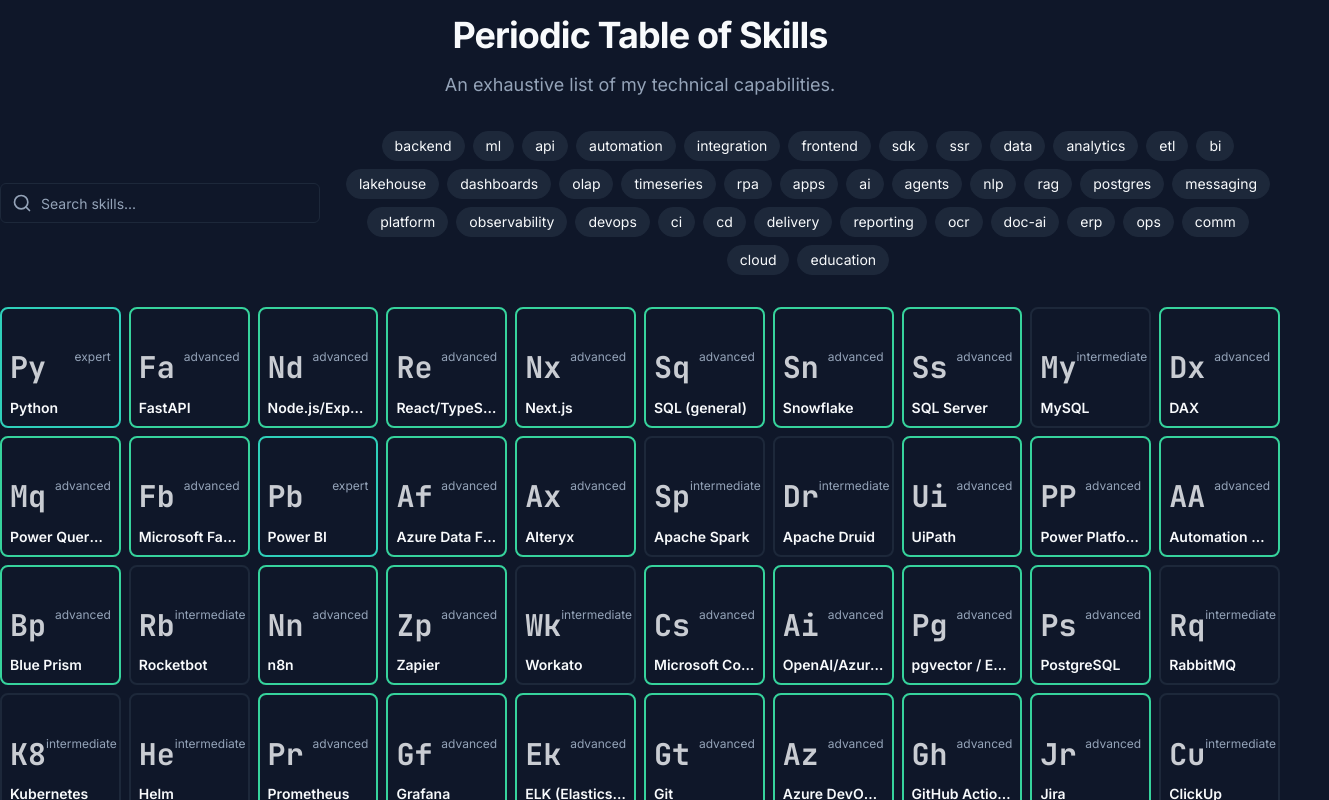
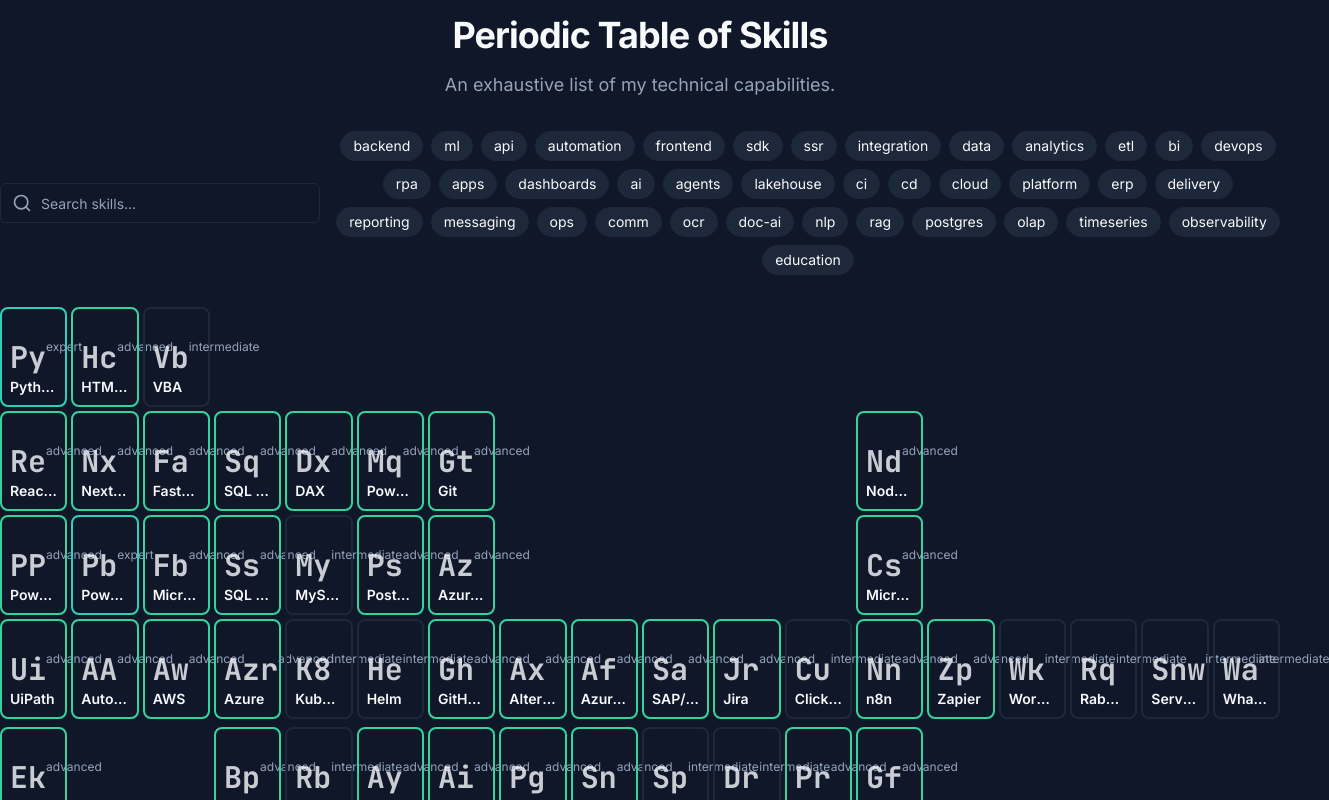
Before and after one commit to BernydotJar/Eduardo_Sacahui_Resume, a Next.js app: page / in a window 1280 px wide. Shown: the part 860-1660 px from the top of the page, 1329 px wide, since content can reach past the window. Built offline with nearby package versions, Linux system fonts and the light colour scheme.

Commit message:
Me gusta pero creo que el layout debe ser lo más parecido a una tabla pe

```diff
--- a/src/components/sections/Skills.tsx
+++ b/src/components/sections/Skills.tsx
@@ -1,3 +1,4 @@
+
 "use client";
 
 import { useState } from 'react';
@@ -6,6 +7,7 @@ import SkillTile from '@/components/ui/SkillTile';
 import { Input } from '@/components/ui/input';
 import { Search } from 'lucide-react';
 import { motion, AnimatePresence } from 'framer-motion';
+import { cn } from '@/lib/utils';
 
 interface SkillsProps {
   onTileClick: (skillId: string) => void;
@@ -28,6 +30,8 @@ const Skills = ({ onTileClick }: SkillsProps) => {
     const matchesTags = activeTags.length === 0 || activeTags.every(tag => skill.tags.includes(tag));
     return matchesSearch && matchesTags;
   });
+
+  const isFiltering = searchTerm || activeTags.length > 0;
 
   return (
     <section id="skills" className="container">
@@ -64,7 +68,12 @@ const Skills = ({ onTileClick }: SkillsProps) => {
         </div>
       </div>
 
-      <div className="grid grid-cols-[repeat(auto-fill,minmax(120px,1fr))] gap-2">
+      <div className={cn(
+        "relative grid gap-1",
+        isFiltering
+          ? "grid-cols-[repeat(auto-fill,minmax(120px,1fr))]"
+          : "grid-cols-18 grid-rows-7"
+      )}>
         <AnimatePresence>
           {filteredSkills.map((skill, index) => (
             <motion.div
@@ -74,6 +83,10 @@ const Skills = ({ onTileClick }: SkillsProps) => {
               animate={{ opacity: 1, scale: 1 }}
               exit={{ opacity: 0, scale: 0.8 }}
               transition={{ duration: 0.2, delay: index * 0.02 }}
+              className={cn(
+                "min-h-[100px]",
+                !isFiltering && `col-start-${skill.col} row-start-${skill.row}`
+              )}
             >
               <SkillTile skill={skill} onClick={() => onTileClick(skill.id)} />
             </motion.div>
--- a/src/components/ui/SkillTile.tsx
+++ b/src/components/ui/SkillTile.tsx
@@ -1,3 +1,4 @@
+
 "use client";
 
 import type { Skill } from '@/lib/types';
@@ -14,6 +15,7 @@ const levelColorMap: { [key: string]: string } = {
   expert: 'border-primary shadow-primary/20',
   advanced: 'border-accent shadow-accent/20',
   intermediate: 'border-secondary',
+  education: 'border-muted/30'
 };
 
 const SkillTile = ({ skill, onClick }: SkillTileProps) => {
@@ -23,7 +25,7 @@ const SkillTile = ({ skill, onClick }: SkillTileProps) => {
     <motion.button
       onClick={onClick}
       className={cn(
-        "relative w-full aspect-square p-2 rounded-lg border-2 text-left transition-all duration-300 focus:outline-none focus:ring-2 focus:ring-ring focus:ring-offset-2 focus:ring-offset-background",
+        "relative w-full h-full p-2 rounded-lg border-2 text-left transition-all duration-300 focus:outline-none focus:ring-2 focus:ring-ring focus:ring-offset-2 focus:ring-offset-background",
         levelColorMap[skill.level] || 'border-muted',
         'hover:bg-accent/10 hover:border-accent hover:shadow-[0_0_15px_hsl(var(--accent))]'
       )}
--- a/src/data/skills.json
+++ b/src/data/skills.json
@@ -1,62 +1,58 @@
 
 [
-  { "id":"python","symbol":"Py","name":"Python","level":"expert","stable":true,"tags":["backend","ml","api","automation"]},
-  { "id":"fastapi","symbol":"Fa","name":"FastAPI","level":"advanced","stable":true,"tags":["api"]},
-  { "id":"node","symbol":"Nd","name":"Node.js/Express","level":"advanced","stable":true,"tags":["api","integration"]},
-  { "id":"react","symbol":"Re","name":"React/TypeScript","level":"advanced","stable":true,"tags":["frontend","sdk"]},
-  { "id":"next","symbol":"Nx","name":"Next.js","level":"advanced","stable":true,"tags":["frontend","ssr"]},
+  { "id":"python","symbol":"Py","name":"Python","level":"expert","stable":true,"tags":["backend","ml","api","automation"], "row": 1, "col": 1 },
+  { "id":"htmlcss","symbol":"Hc","name":"HTML/CSS","level":"advanced","stable":true,"tags":["frontend"], "row": 1, "col": 2 },
+  { "id":"vba","symbol":"Vb","name":"VBA","level":"intermediate","stable":true,"tags":["automation"], "row": 1, "col": 18 },
 
-  { "id":"sql","symbol":"Sq","name":"SQL (general)","level":"advanced","stable":true,"tags":["data"]},
-  { "id":"snowflake","symbol":"Sn","name":"Snowflake","level":"advanced","stable":true,"tags":["data","analytics"]},
-  { "id":"sqlserver","symbol":"Ss","name":"SQL Server","level":"advanced","stable":true,"tags":["data"]},
-  { "id":"mysql","symbol":"My","name":"MySQL","level":"intermediate","stable":true,"tags":["data"]},
-  { "id":"dax","symbol":"Dx","name":"DAX","level":"advanced","stable":true,"tags":["analytics"]},
-  { "id":"powerquery","symbol":"Mq","name":"Power Query (M)","level":"advanced","stable":true,"tags":["etl","bi"]},
-  { "id":"fabric","symbol":"Fb","name":"Microsoft Fabric (Pipelines/Lakehouse)","level":"advanced","stable":true,"tags":["data","etl","lakehouse"]},
-  { "id":"powerbi","symbol":"Pb","name":"Power BI","level":"expert","stable":true,"tags":["bi","dashboards"]},
-  { "id":"adf","symbol":"Af","name":"Azure Data Factory","level":"advanced","stable":true,"tags":["etl"]},
-  { "id":"alteryx","symbol":"Ax","name":"Alteryx","level":"advanced","stable":true,"tags":["etl"]},
-  { "id":"spark","symbol":"Sp","name":"Apache Spark","level":"intermediate","stable":true,"tags":["etl","analytics"]},
-  { "id":"druid","symbol":"Dr","name":"Apache Druid","level":"intermediate","stable":true,"tags":["olap","timeseries"]},
+  { "id":"react","symbol":"Re","name":"React/TypeScript","level":"advanced","stable":true,"tags":["frontend","sdk"], "row": 2, "col": 1 },
+  { "id":"next","symbol":"Nx","name":"Next.js","level":"advanced","stable":true,"tags":["frontend","ssr"], "row": 2, "col": 2 },
+  { "id":"node","symbol":"Nd","name":"Node.js/Express","level":"advanced","stable":true,"tags":["api","integration"], "row": 2, "col": 13 },
+  { "id":"fastapi","symbol":"Fa","name":"FastAPI","level":"advanced","stable":true,"tags":["api"], "row": 2, "col": 14 },
+  { "id":"sql","symbol":"Sq","name":"SQL (general)","level":"advanced","stable":true,"tags":["data"], "row": 2, "col": 15 },
+  { "id":"dax","symbol":"Dx","name":"DAX","level":"advanced","stable":true,"tags":["analytics"], "row": 2, "col": 16 },
+  { "id":"powerquery","symbol":"Mq","name":"Power Query (M)","level":"advanced","stable":true,"tags":["etl","bi"], "row": 2, "col": 17 },
+  { "id":"git","symbol":"Gt","name":"Git","level":"advanced","stable":true,"tags":["devops"], "row": 2, "col": 18 },
 
-  { "id":"uipath","symbol":"Ui","name":"UiPath","level":"advanced","stable":true,"tags":["rpa","automation"]},
-  { "id":"powerplatform","symbol":"PP","name":"Power Platform (Automate/Apps/Dataverse)","level":"advanced","stable":true,"tags":["rpa","automation","apps"]},
-  { "id":"automationanywhere","symbol":"AA","name":"Automation Anywhere 360","level":"advanced","stable":true,"tags":["rpa"]},
-  { "id":"blueprism","symbol":"Bp","name":"Blue Prism","level":"advanced","stable":true,"tags":["rpa"]},
-  { "id":"rocketbot","symbol":"Rb","name":"Rocketbot","level":"intermediate","stable":true,"tags":["rpa"]},
-  { "id":"n8n","symbol":"Nn","name":"n8n","level":"advanced","stable":true,"tags":["automation","integration"]},
-  { "id":"zapier","symbol":"Zp","name":"Zapier","level":"advanced","stable":true,"tags":["automation"]},
-  { "id":"workato","symbol":"Wk","name":"Workato","level":"intermediate","stable":true,"tags":["automation"]},
-  { "id":"copilotstudio","symbol":"Cs","name":"Microsoft Copilot Studio","level":"advanced","stable":true,"tags":["ai","agents"]},
+  { "id":"powerplatform","symbol":"PP","name":"Power Platform (Automate/Apps/Dataverse)","level":"advanced","stable":true,"tags":["rpa","automation","apps"], "row": 3, "col": 1 },
+  { "id":"powerbi","symbol":"Pb","name":"Power BI","level":"expert","stable":true,"tags":["bi","dashboards"], "row": 3, "col": 2 },
+  { "id":"copilotstudio","symbol":"Cs","name":"Microsoft Copilot Studio","level":"advanced","stable":true,"tags":["ai","agents"], "row": 3, "col": 13 },
+  { "id":"fabric","symbol":"Fb","name":"Microsoft Fabric (Pipelines/Lakehouse)","level":"advanced","stable":true,"tags":["data","etl","lakehouse"], "row": 3, "col": 14 },
+  { "id":"sqlserver","symbol":"Ss","name":"SQL Server","level":"advanced","stable":true,"tags":["data"], "row": 3, "col": 15 },
+  { "id":"mysql","symbol":"My","name":"MySQL","level":"intermediate","stable":true,"tags":["data"], "row": 3, "col": 16 },
+  { "id":"postgres","symbol":"Ps","name":"PostgreSQL","level":"advanced","stable":true,"tags":["data"], "row": 3, "col": 17 },
+  { "id":"azuredevops","symbol":"Az","name":"Azure DevOps / VSTS","level":"advanced", "stable":true, "tags":["ci","cd"], "row": 3, "col": 18 },
 
-  { "id":"openai","symbol":"Ai","name":"OpenAI/Azure OpenAI (LLM/RAG)","level":"advanced","stable":true,"tags":["ai","nlp","rag"]},
-  { "id":"pgvector","symbol":"Pg","name":"pgvector / Embeddings","level":"advanced","stable":true,"tags":["ai","rag","postgres"]},
-  { "id":"postgres","symbol":"Ps","name":"PostgreSQL","level":"advanced","stable":true,"tags":["data"]},
-  { "id":"rabbitmq","symbol":"Rq","name":"RabbitMQ","level":"intermediate","stable":true,"tags":["messaging"]},
+  { "id":"uipath","symbol":"Ui","name":"UiPath","level":"advanced","stable":true,"tags":["rpa","automation"], "row": 4, "col": 1 },
+  { "id":"automationanywhere","symbol":"AA","name":"Automation Anywhere 360","level":"advanced","stable":true,"tags":["rpa"], "row": 4, "col": 2 },
+  { "id":"aws","symbol":"Aw","name":"AWS","level":"advanced","stable":true,"tags":["cloud"], "row": 4, "col": 3 },
+  { "id":"azure","symbol":"Azr","name":"Azure","level":"advanced","stable":true,"tags":["cloud"], "row": 4, "col": 4 },
+  { "id":"kubernetes","symbol":"K8","name":"Kubernetes","level":"intermediate","stable":true,"tags":["platform"], "row": 4, "col": 5 },
+  { "id":"helm","symbol":"He","name":"Helm","level":"intermediate","stable":true,"tags":["platform"], "row": 4, "col": 6 },
+  { "id":"githubactions","symbol":"Gh","name":"GitHub Actions","level":"advanced","stable":true,"tags":["ci","cd"], "row": 4, "col": 7 },
+  { "id":"alteryx","symbol":"Ax","name":"Alteryx","level":"advanced","stable":true,"tags":["etl"], "row": 4, "col": 8 },
+  { "id":"adf","symbol":"Af","name":"Azure Data Factory","level":"advanced","stable":true,"tags":["etl"], "row": 4, "col": 9 },
+  { "id":"sap","symbol":"Sa","name":"SAP/HANA integrations","level":"advanced","stable":true,"tags":["erp"], "row": 4, "col": 10 },
+  { "id":"jira","symbol":"Jr","name":"Jira","level":"advanced","stable":true,"tags":["delivery","reporting"], "row": 4, "col": 11 },
+  { "id":"clickup","symbol":"Cu","name":"ClickUp","level":"intermediate","stable":true,"tags":["delivery"], "row": 4, "col": 12 },
+  { "id":"n8n","symbol":"Nn","name":"n8n","level":"advanced","stable":true,"tags":["automation","integration"], "row": 4, "col": 13 },
+  { "id":"zapier","symbol":"Zp","name":"Zapier","level":"advanced","stable":true,"tags":["automation"], "row": 4, "col": 14 },
+  { "id":"workato","symbol":"Wk","name":"Workato","level":"intermediate","stable":true,"tags":["automation"], "row": 4, "col": 15 },
+  { "id":"rabbitmq","symbol":"Rq","name":"RabbitMQ","level":"intermediate","stable":true,"tags":["messaging"], "row": 4, "col": 16 },
+  { "id":"servicenow","symbol":"Snw","name":"ServiceNow (actions/runbooks)","level":"intermediate","stable":true,"tags":["ops"], "row": 4, "col": 17 },
+  { "id":"whatsapp","symbol":"Wa","name":"WhatsApp Notifications","level":"intermediate","stable":true,"tags":["comm"], "row": 4, "col": 18 },
 
-  { "id":"kubernetes","symbol":"K8","name":"Kubernetes","level":"intermediate","stable":true,"tags":["platform"]},
-  { "id":"helm","symbol":"He","name":"Helm","level":"intermediate","stable":true,"tags":["platform"]},
-  { "id":"prometheus","symbol":"Pr","name":"Prometheus","level":"advanced","stable":true,"tags":["observability"]},
-  { "id":"grafana","symbol":"Gf","name":"Grafana","level":"advanced","stable":true,"tags":["observability"]},
-  { "id":"elk","symbol":"Ek","name":"ELK (Elasticsearch/Logstash/Kibana)","level":"advanced","stable":true,"tags":["observability"]},
+  { "id":"blueprism","symbol":"Bp","name":"Blue Prism","level":"advanced","stable":true,"tags":["rpa"], "row": 6, "col": 4 },
+  { "id":"rocketbot","symbol":"Rb","name":"Rocketbot","level":"intermediate","stable":true,"tags":["rpa"], "row": 6, "col": 5 },
+  { "id":"abbyenlp","symbol":"Ay","name":"ABBYY OCR","level":"advanced","stable":true,"tags":["ocr","doc-ai"], "row": 6, "col": 6 },
+  { "id":"openai","symbol":"Ai","name":"OpenAI/Azure OpenAI (LLM/RAG)","level":"advanced","stable":true,"tags":["ai","nlp","rag"], "row": 6, "col": 7 },
+  { "id":"pgvector","symbol":"Pg","name":"pgvector / Embeddings","level":"advanced","stable":true,"tags":["ai","rag","postgres"], "row": 6, "col": 8 },
+  { "id":"snowflake","symbol":"Sn","name":"Snowflake","level":"advanced","stable":true,"tags":["data","analytics"], "row": 6, "col": 9 },
+  { "id":"spark","symbol":"Sp","name":"Apache Spark","level":"intermediate","stable":true,"tags":["etl","analytics"], "row": 6, "col": 10 },
+  { "id":"druid","symbol":"Dr","name":"Apache Druid","level":"intermediate","stable":true,"tags":["olap","timeseries"], "row": 6, "col": 11 },
+  { "id":"prometheus","symbol":"Pr","name":"Prometheus","level":"advanced","stable":true,"tags":["observability"], "row": 6, "col": 12 },
+  { "id":"grafana","symbol":"Gf","name":"Grafana","level":"advanced","stable":true,"tags":["observability"], "row": 6, "col": 13 },
+  { "id":"elk","symbol":"Ek","name":"ELK (Elasticsearch/Logstash/Kibana)","level":"advanced","stable":true,"tags":["observability"], "row": 6, "col": 14 },
 
-  { "id":"git","symbol":"Gt","name":"Git","level":"advanced","stable":true,"tags":["devops"]},
-  { "id":"azuredevops","symbol":"Az","name":"Azure DevOps / VSTS","level":"advanced", "stable":true, "tags":["ci","cd"]},
-  { "id":"githubactions","symbol":"Gh","name":"GitHub Actions","level":"advanced","stable":true,"tags":["ci","cd"]},
-  { "id":"jira","symbol":"Jr","name":"Jira","level":"advanced","stable":true,"tags":["delivery","reporting"]},
-  { "id":"clickup","symbol":"Cu","name":"ClickUp","level":"intermediate","stable":true,"tags":["delivery"]},
-
-  { "id":"abbyenlp","symbol":"Ay","name":"ABBYY OCR","level":"advanced","stable":true,"tags":["ocr","doc-ai"]},
-  { "id":"sap","symbol":"Sa","name":"SAP/HANA integrations","level":"advanced","stable":true,"tags":["erp"]},
-  { "id":"servicenow","symbol":"Snw","name":"ServiceNow (actions/runbooks)","level":"intermediate","stable":true,"tags":["ops"]},
-  { "id":"whatsapp","symbol":"Wa","name":"WhatsApp Notifications","level":"intermediate","stable":true,"tags":["comm"]},
-
-  { "id":"aws","symbol":"Aw","name":"AWS","level":"advanced","stable":true,"tags":["cloud"]},
-  { "id":"azure","symbol":"Azr","name":"Azure","level":"advanced","stable":true,"tags":["cloud"]},
-
-  { "id":"htmlcss","symbol":"Hc","name":"HTML/CSS","level":"advanced","stable":true,"tags":["frontend"]},
-  { "id":"vba","symbol":"Vb","name":"VBA","level":"intermediate","stable":true,"tags":["automation"]},
-
-  { "id":"masters","symbol":"Mb","name":"Master in Business Psychology","level":"education","stable":false,"tags":["education"]},
-  { "id":"bba","symbol":"Ba","name":"B.B.A.","level":"education","stable":false,"tags":["education"]}
+  { "id":"masters","symbol":"Mb","name":"Master in Business Psychology","level":"education","stable":false,"tags":["education"], "row": 7, "col": 4 },
+  { "id":"bba","symbol":"Ba","name":"B.B.A.","level":"education","stable":false,"tags":["education"], "row": 7, "col": 5 }
 ]
--- a/src/lib/types.ts
+++ b/src/lib/types.ts
@@ -1,3 +1,4 @@
+
 export interface Skill {
   id: string;
   symbol: string;
@@ -5,6 +6,8 @@ export interface Skill {
   level: string;
   stable: boolean;
   tags: string[];
+  row: number;
+  col: number;
 }
 
 export interface Project {
--- a/tailwind.config.ts
+++ b/tailwind.config.ts
@@ -1,3 +1,4 @@
+
 import type {Config} from 'tailwindcss';
 
 export default {
@@ -7,8 +8,18 @@ export default {
     './src/components/**/*.{js,ts,jsx,tsx,mdx}',
     './src/app/**/*.{js,ts,jsx,tsx,mdx}',
   ],
+  safelist: [
+    ...Array.from({ length: 18 }, (_, i) => `col-start-${i + 1}`),
+    ...Array.from({ length: 7 }, (_, i) => `row-start-${i + 1}`),
+  ],
   theme: {
     extend: {
+      gridTemplateColumns: {
+        '18': 'repeat(18, minmax(0, 1fr))',
+      },
+      gridTemplateRows: {
+        '7': 'repeat(7, minmax(0, auto))',
+      },
       fontFamily: {
         body: ['Inter', 'sans-serif'],
         headline: ['Inter', 'sans-serif'],
```
